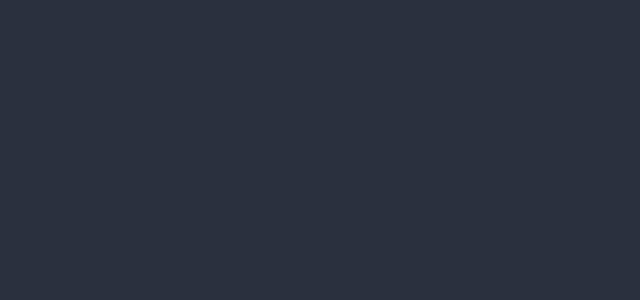
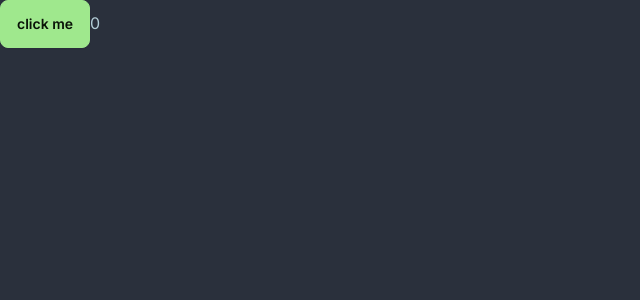
Before and after one commit to Kaushik1766/PeerLinkNext, a Next.js app: page / in a window 1280 px wide. Shown: the top 300 px of the page, without its empty margins (0-640 px from the left). Built offline with nearby package versions, Linux system fonts and the light colour scheme.

Commit message:
redux update

```diff
--- /dev/null
+++ b/app/page.jsx
@@ -0,0 +1,24 @@
+'use client'
+import Image from "next/image";
+import Navbar from '@/app/components/Navbar'
+import { useDispatch, useSelector } from "react-redux";
+import { setUserId } from "@/redux/features/user";
+
+
+export default function Home() {
+  const tasks = useSelector((state) => state.user.userId)
+  const dispatch = useDispatch()
+
+  return (
+    <div>
+
+
+      <button className="btn btn-primary" onClick={() => {
+        dispatch(setUserId(4))
+      }}> click me </button>
+      {
+        tasks
+      }
+    </div>
+  );
+}
--- a/app/page.tsx
+++ /dev/null
@@ -1,10 +0,0 @@
-import Image from "next/image";
-import Navbar from '@/app/components/Navbar'
-
-export default function Home() {
-  return (
-    <div>
-
-    </div>
-  );
-}
--- a/redux/features/user.js
+++ b/redux/features/user.js
@@ -1,14 +1,17 @@
 import { createSlice } from '@reduxjs/toolkit'
 export const userSlice = createSlice({
     name: 'userId',
-    initialState: 0,
+    initialState: {
+        userId: 0
+    },
     reducers: {
         setUserId: (state, action) => {
+            console.log(state);
             state.userId = action.payload;
         }
     }
 
 })
-export const { setUser } = userSlice.actions;
-export const useDispatch = state => state.userId;
+export const { setUserId } = userSlice.actions;
+export const useDispatch = state => state.userId.userId;
 export default userSlice.reducer;
--- a/tsconfig.json
+++ b/tsconfig.json
@@ -33,7 +33,8 @@
     "**/*.tsx",
     ".next/types/**/*.ts",
     "redux/store.js",
-    "app/StoreProvider.jsx"
+    "app/StoreProvider.jsx",
+    "app/page.jsx"
   ],
   "exclude": [
     "node_modules"
```
Also changed, not shown: app/chats/ChatWindow.jsx (+7 -8 lines).
